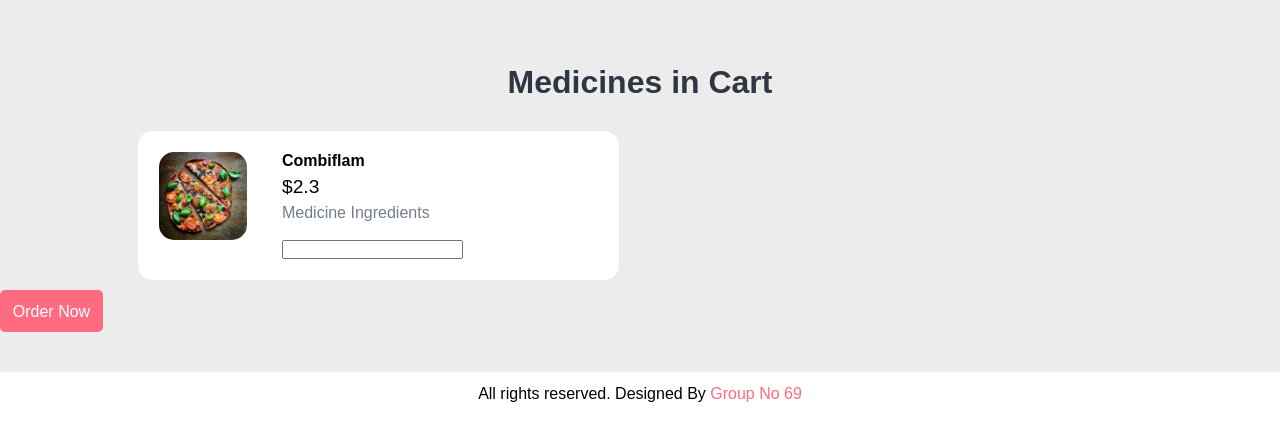
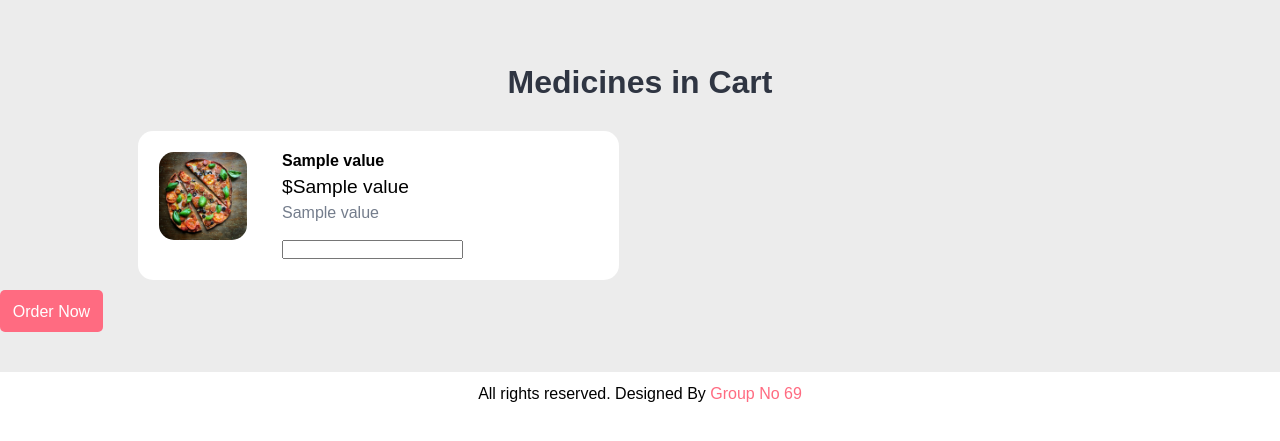
Before and after one commit to digi11/inventory-management, a Flask app: template customer_side/templates/cart.html in a window 1280 px wide. Shown: the part 86-527 px from the top of the page. Run offline with Flask 2, Linux system fonts and the light colour scheme; the template is opened without the code that fills it: most values are stand-ins (such as "Sample title", 1, 10 or a date in 2020).

Commit message:
get cart added

```diff
--- a/customer_side/cart.py
+++ b/customer_side/cart.py
@@ -42,12 +42,12 @@ def add_to_cart():
 
     if request.method == 'GET':
         try:
-            # print(session['cart'])
-            # data = session['cart']
+            print(session['cart'])
+            data = session['cart']
             response = {
                 "status": "Success",
                 "type": "Get cart Success",
-                "msg": "data"
+                "msg": data
                 }
             application.logger.info(response)
             return render_template('cart.html', cart = response['msg'])
--- a/customer_side/templates/cart.html
+++ b/customer_side/templates/cart.html
@@ -54,28 +54,23 @@
 <section class="medicine-menu">
     <div class="container">
         <h2 class="text-center">Medicines in Cart</h2>
-
+        {% for value in cart  %}
         <div class="medicine-menu-box">
             <div class="medicine-menu-img">
                 <img src="static/images/menu-pizza.jpg" alt="dolo" class="img-responsive img-curve">
             </div>
 
             <div class="medicine-menu-desc">
-                <h4>Combiflam</h4>
-                <p class="medicine-price">$2.3</p>
+                <h4>{{cart[0]}}</h4>
+                <p class="medicine-price">${{cart[1]}}</p>
                 <p class="medicine-detail">
-                    Medicine Ingredients
+                    {{cart[2]}}
                 </p>
                 <br>
-
-
-
                 <input type="number" name="name"  size="1">
-
-
-
             </div>
         </div>
+        {% endfor %}
 
 
 
```
